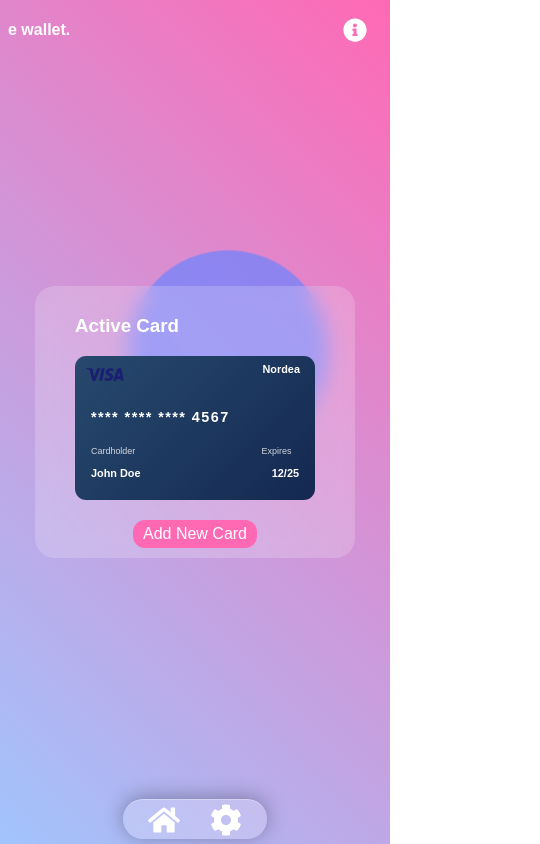
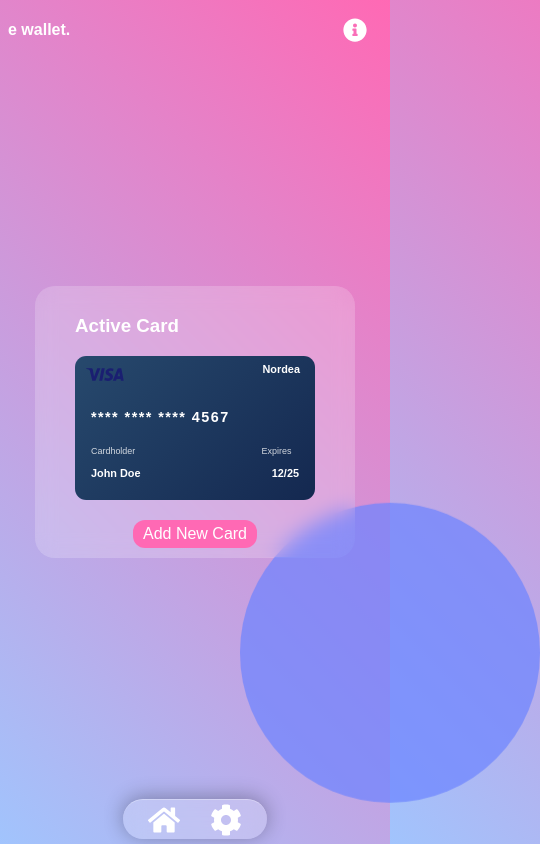
Before and after one commit to gabriella-broberg/e-wallet, a React (Vite) app: page / in a window 390 px wide. Shown: the whole page, 540 px wide, since content can reach past the window. Built offline with nearby package versions, Linux system fonts and the light colour scheme.

Commit message:
Texting background gradient mobile

```diff
--- a/src/styles/Global.css
+++ b/src/styles/Global.css
@@ -6,13 +6,14 @@ body {
       font-family: "Poppins", sans-serif;
       background: linear-gradient(45deg, #a1c4fd, var(--button-background));
       background-size: 100% 100%;
+      background-attachment: fixed;
       margin: 0;
       padding: 0;
-    height: 100vh;
+      min-height: 100vh;
       display: flex;
       justify-content: center;
       align-items: center;
-    overflow: visible;
+      overflow: hidden;
       position: relative;
     }
 
@@ -20,32 +21,33 @@ body {
      /* Animerad cirkel */
      .moving-shape {
       position: absolute;
-    width: 200px;
-    height: 200px;
-    background-color: rgba(107, 131, 255, 0.7);
-     /* Ljus lila färg med transparens */
+      width: 300px;
+      height: 300px;
+      background-color: rgba(107, 131, 255, 0.7); /* Ljus lila färg med transparens */
       border-radius: 50%; /* Gör den till en cirkel */
       animation: floatAround 15s ease-in-out infinite;
-    z-index: -1;
     }
 
+    /* Keyframes för långsam flytande rörelse */
     @keyframes floatAround {
       0% {
-      transform: translate(0, 0); /* Startar i mitten */
+        transform: translate(0, 0);
       }
       25% {
-      transform: translate(10vw, 10); /* Flyttar sig lite åt höger och nedåt */
+        transform: translate(50vw, 10vh);
       }
       50% {
-      transform: translate(10vw, -10vh); /* Rör sig uppåt */
+        transform: translate(50vw, 50vh);
       }
       75% {
-      transform: translate(-10vw, -10vh); /* Flyttar sig lite åt vänster och uppåt */
+        transform: translate(10vw, 50vh);
       }
       100% {
-      transform: translate(0, 0); /* Tillbaka till mitten */
+        transform: translate(0, 0);
       }
     }
+
+
 
 
 
```
Lines whose indentation alone changed are shown as unchanged.
